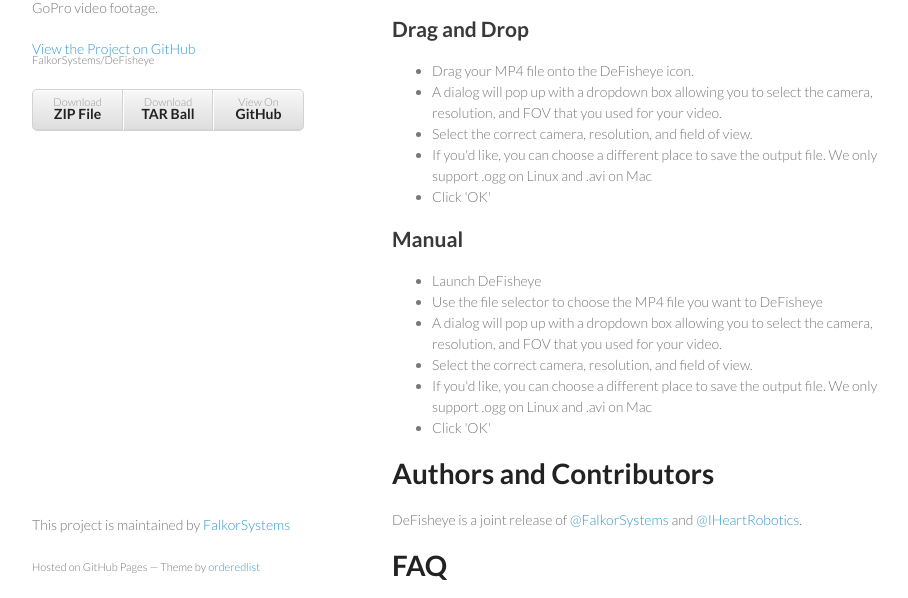
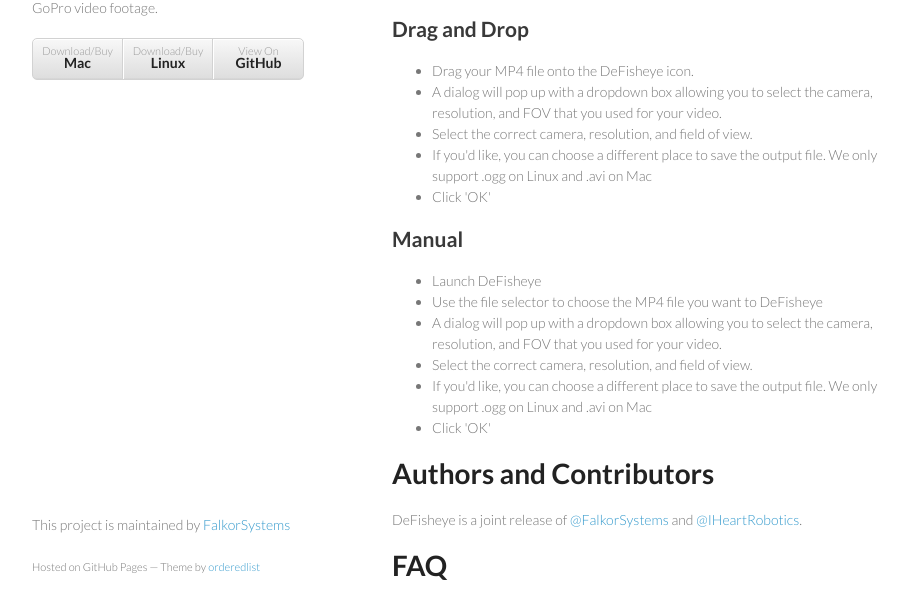
Before and after one commit to FalkorSystems/DeFisheye, a plain HTML site: page index.html in a window 1280 px wide. Shown: the part 154-752 px from the top of the page, without its empty margins (178-1086 px from the left). Drawn offline with Linux system fonts and the light colour scheme.

Commit message:
Update download links

```diff
--- a/index.html
+++ b/index.html
@@ -18,12 +18,9 @@
         <h1>DeFisheye</h1>
         <p>This tool remove distortion from videos shot with a fisheye lens. Great for processing GoPro video footage.</p>
 
-        <p class="view"><a href="https://github.com/FalkorSystems/DeFisheye">View the Project on GitHub <small>FalkorSystems/DeFisheye</small></a></p>
-
-
         <ul>
-          <li><a href="https://github.com/FalkorSystems/DeFisheye/zipball/master">Download <strong>ZIP File</strong></a></li>
-          <li><a href="https://github.com/FalkorSystems/DeFisheye/tarball/master">Download <strong>TAR Ball</strong></a></li>
+          <li><a href="https://github.com/FalkorSystems/DeFisheye/zipball/master">Download/Buy <strong>Mac</strong></a></li>
+          <li><a href="https://github.com/FalkorSystems/DeFisheye/tarball/master">Download/Buy <strong>Linux</strong></a></li>
           <li><a href="https://github.com/FalkorSystems/DeFisheye">View On <strong>GitHub</strong></a></li>
         </ul>
       </header>
```
